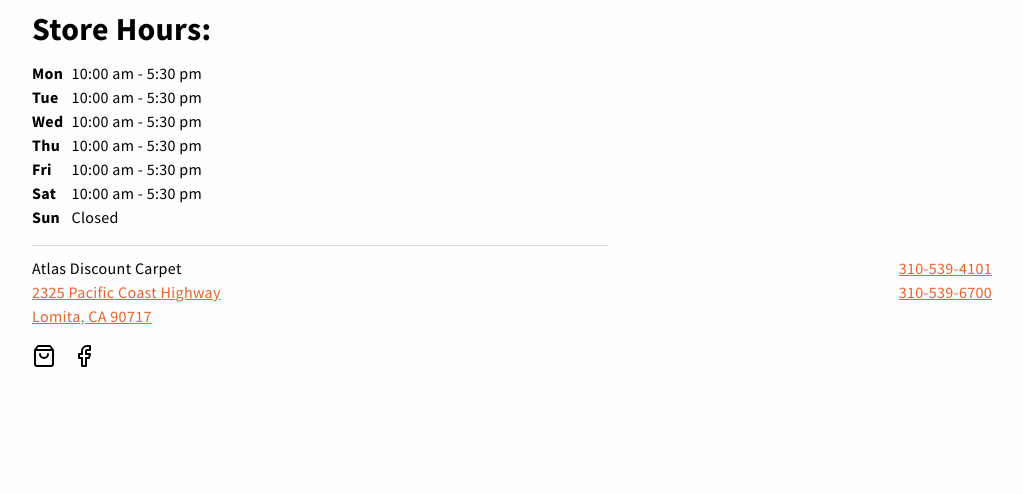
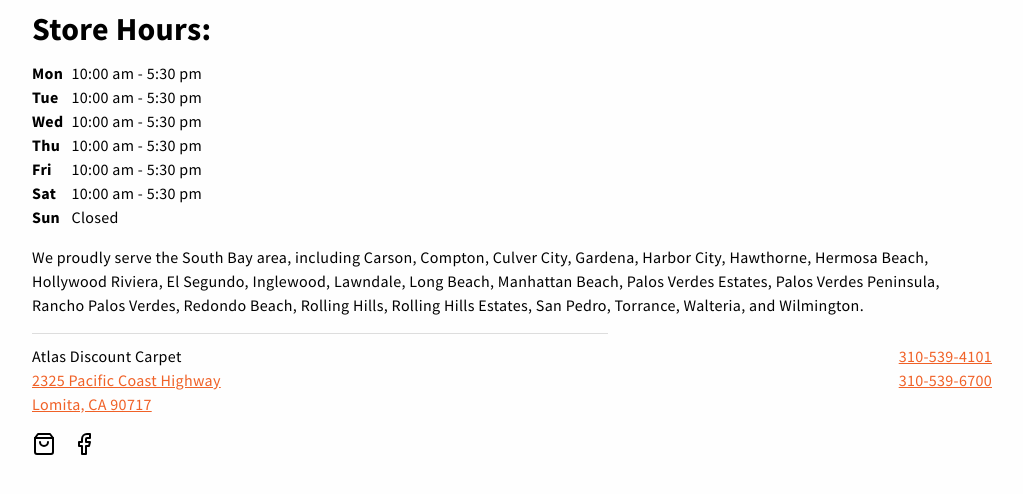
Before and after one commit to atlascarpetdev/atlascarpetdev.github.io, a Jekyll site: the page built from contact.md, in a window 1280 px wide and 900 px high, scrolled down 817 px, cut to the strip 406-900 px from the top of the window. Shown: the whole strip, without its empty margins (128-1151 px from the left). Built offline with Jekyll 4.4.1, drawn with Linux system fonts in a browser that asks for light colours; before the commit the page ends 1629 px from its top, so only the background shows below that.

Commit message:
Update from Forestry.io Atlas Carpet dev updated contact.md

```diff
--- a/contact.md
+++ b/contact.md
@@ -7,3 +7,5 @@ permalink: "/contact.html"
 
 ---
 {% include contact.html %}
+
+We proudly serve the South Bay area, including Carson, Compton, Culver City, Gardena, Harbor City, Hawthorne, Hermosa Beach, Hollywood Riviera, El Segundo, Inglewood, Lawndale, Long Beach, Manhattan Beach, Palos Verdes Estates, Palos Verdes Peninsula, Rancho Palos Verdes, Redondo Beach, Rolling Hills, Rolling Hills Estates, San Pedro, Torrance, Walteria, and Wilmington.
```
